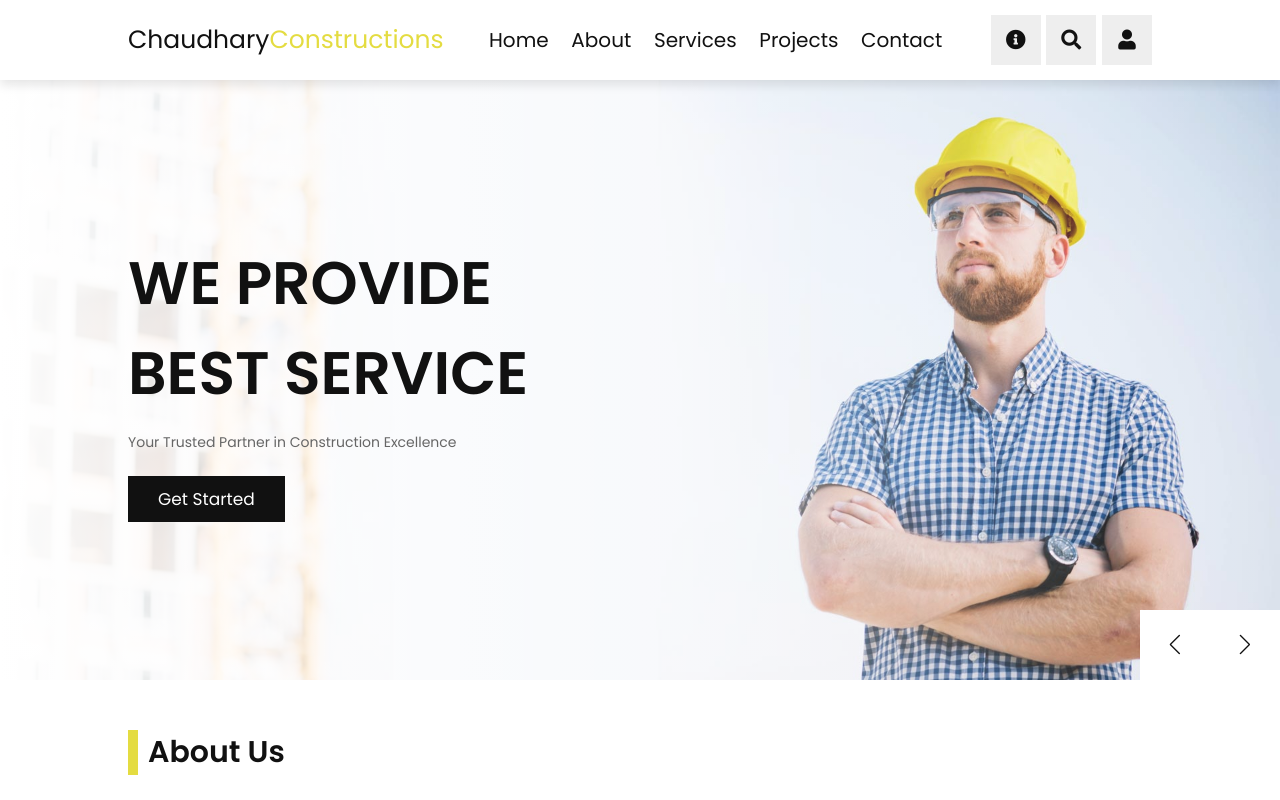
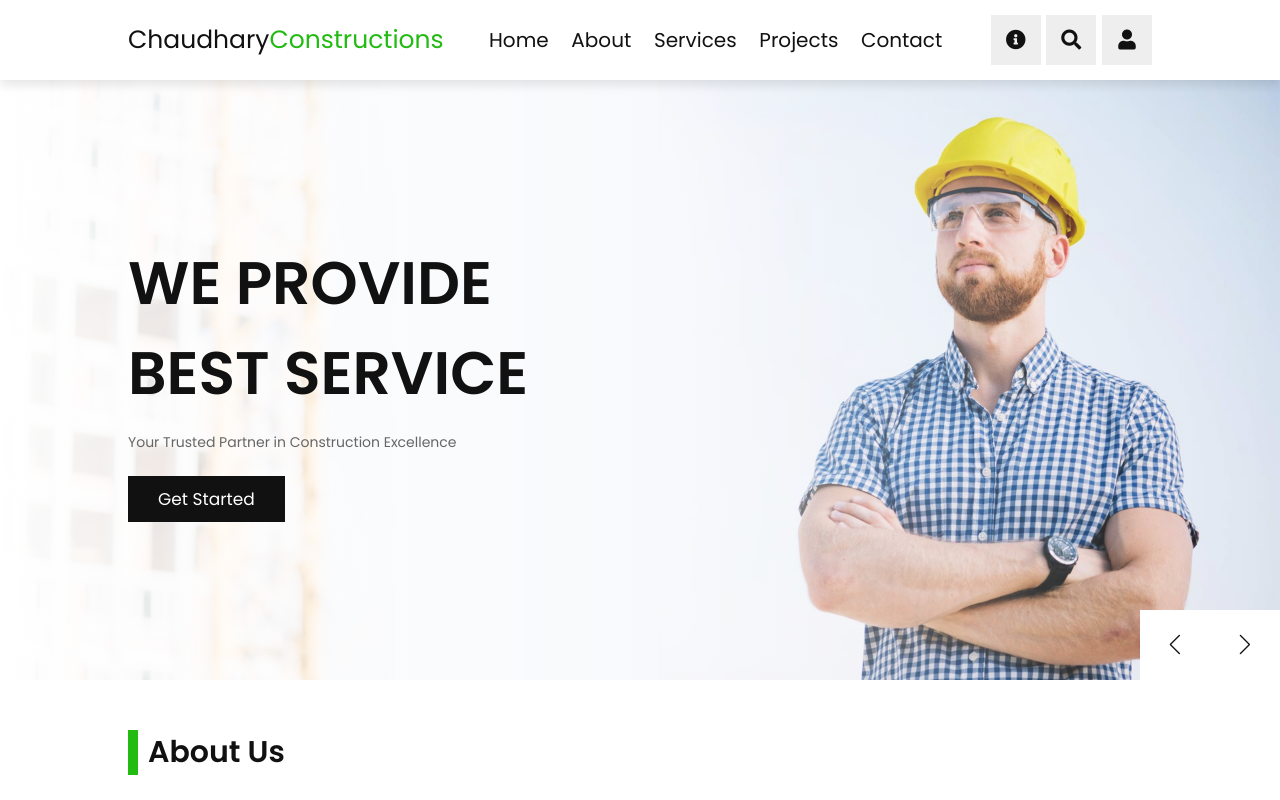
Before and after one commit to mohit15-web/Chaudhary-Construction, a plain HTML site: page index.html in a window 1280 px wide. Shown: the top 800 px of the page. Drawn offline with nearby package versions, Linux system fonts and the light colour scheme; some packages are replaced by stand-ins of ours; a script that the page names is missing.

Commit message:
made some changes

```diff
--- a/css/style.css
+++ b/css/style.css
@@ -1,6 +1,6 @@
 @import url("https://fonts.googleapis.com/css2?family=Poppins:wght@100;200;300;400;500;600&display=swap");
 :root {
-  --yellow: #e4dc41;
+  --yellow: #2B1;
   --black: #111;
   --white: #fff;
   --light-color: #666;
--- a/index.html
+++ b/index.html
@@ -732,7 +732,6 @@
         <a href="#" target="_blank">
           <span>Mohit Choudhary</span>
         </a>
-        | all rights reserved!
       </div>
     </section>
 
```
